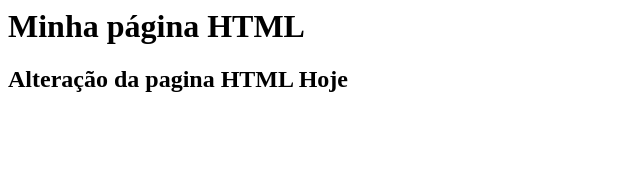
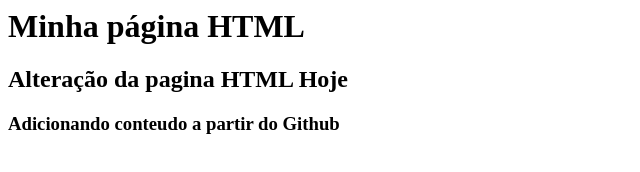
Before and after one commit to gabrieuls/gama-no-github, a plain HTML site: page index.html in a window 1280 px wide. Shown: the whole page, without its empty margins (0-640 px from the left). Drawn offline with Linux system fonts and the light colour scheme.

Commit message:
Atualização a partir do GitHub

```diff
--- a/index.html
+++ b/index.html
@@ -2,5 +2,6 @@
 	<body>
 		<h1> Minha página HTML </h1>
 		<h2>Alteração da pagina HTML Hoje</h2>
+		<h3>Adicionando conteudo a partir do Github</h3>
 	</body?
 </html>
```
